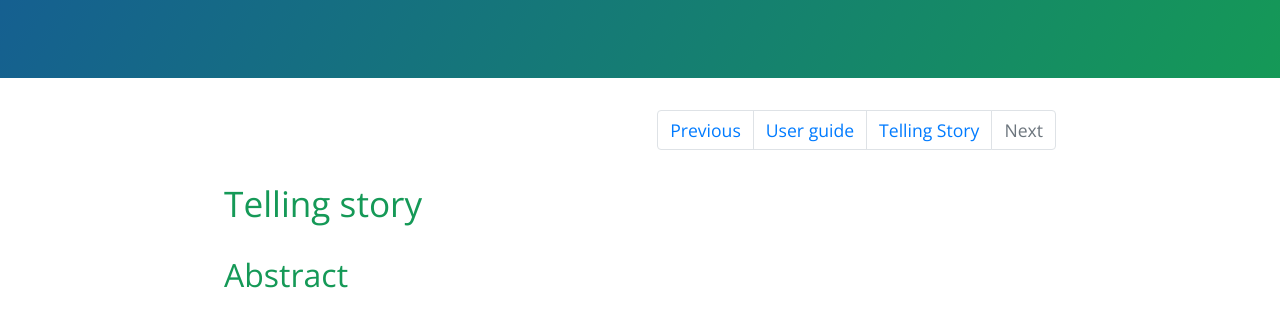
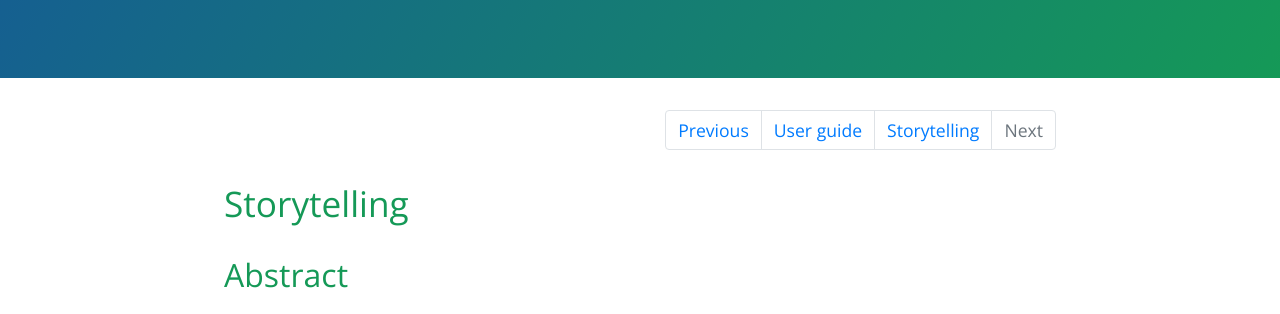
Before and after one commit to NutriTeam/Nutri_Score, a Jekyll site: the page built from case_study.md, in a window 1280 px wide. Shown: the part 344-658 px from the top of the page. Built offline with Jekyll 4.4.1, drawn with Linux system fonts in a browser that asks for light colours.

Commit message:
Update case_study.md

```diff
--- a/case_study.md
+++ b/case_study.md
@@ -8,14 +8,14 @@ tite: Case study
       <a class="page-link" href="./app.html">Previous</a>
     </li>
     <li class="page-item"><a class="page-link" href="./app.html">User guide</a></li>
-    <li class="page-item"><a class="page-link" href="#">Telling Story</a></li>
+    <li class="page-item"><a class="page-link" href="#">Storytelling</a></li>
     <li class="page-item disabled">
       <a class="page-link" href="#" tabindex="-1">Next</a>
     </li>
   </ul>
 </nav>
 
-# Telling story
+# Storytelling
 
 ## Abstract
 
```
